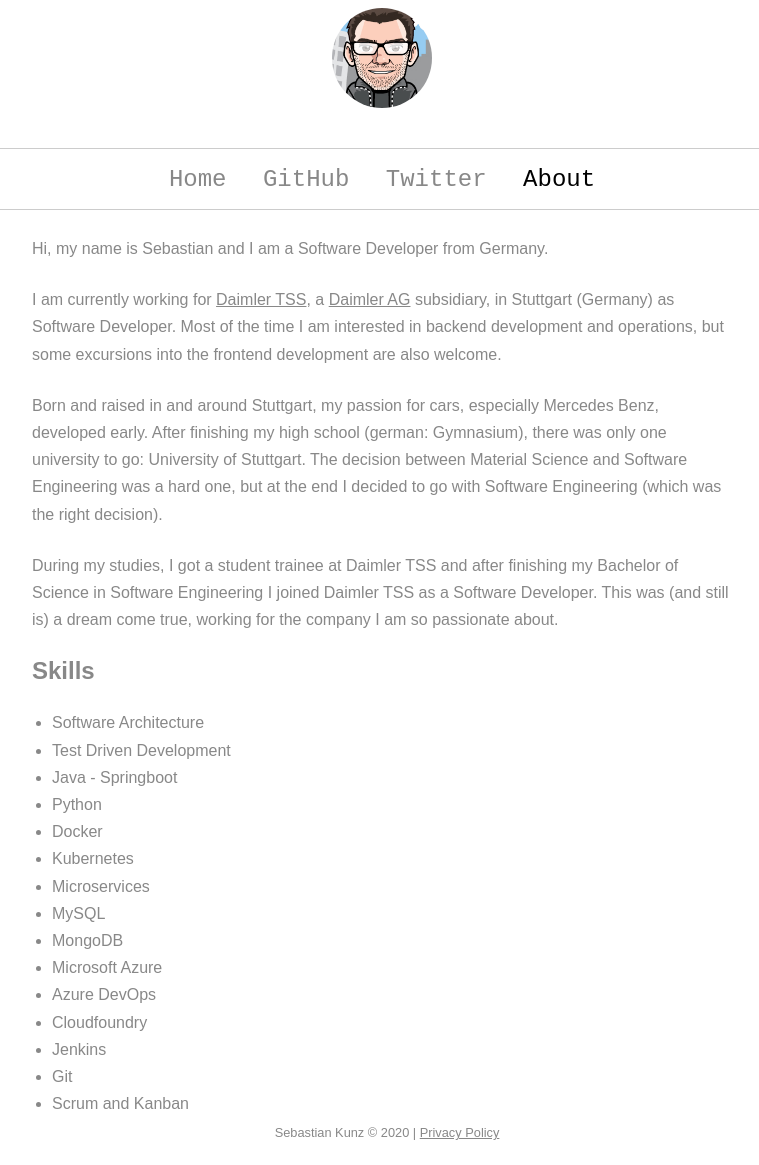
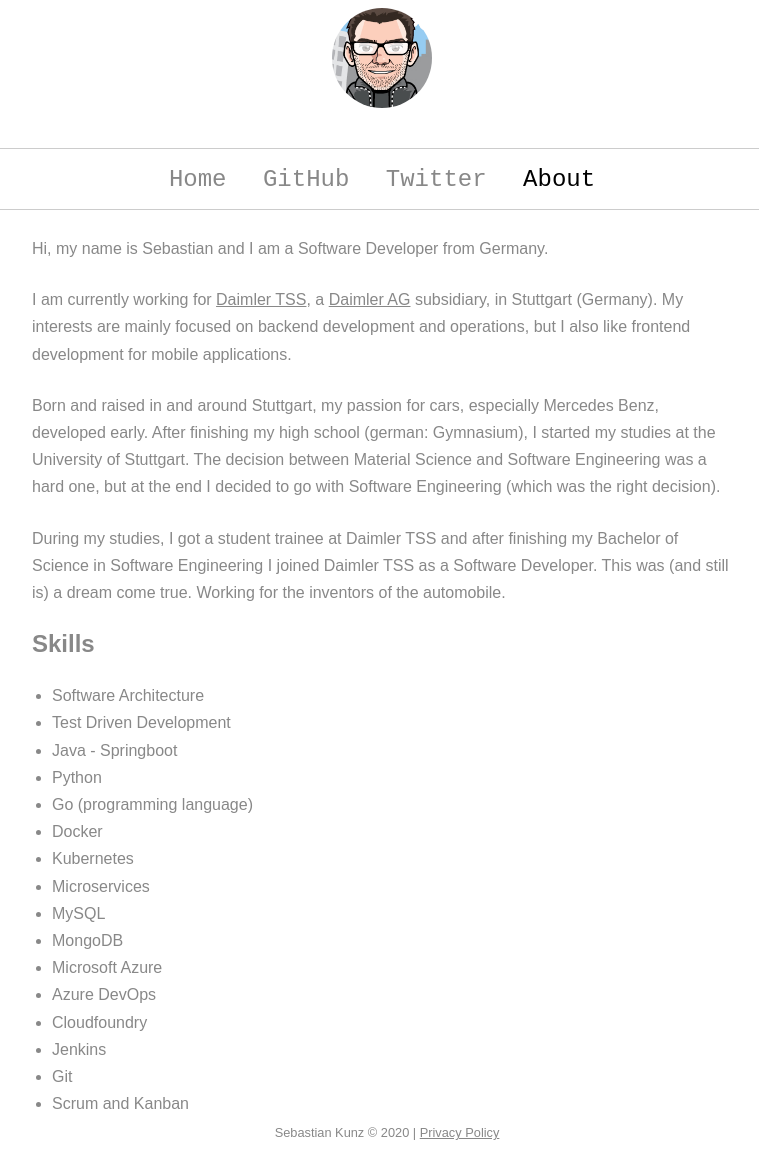
Before and after one commit to sebkunz/sebkunz.github.io, a Jekyll site: the page built from about.html, in a window 1280 px wide. Shown: the whole page, without its empty margins (258-1017 px from the left). Built offline with Jekyll 4.4.1, drawn with Linux system fonts in a browser that asks for light colours.

Commit message:
MAINT: Adapted about page to include updated skill set

```diff
--- a/about.html
+++ b/about.html
@@ -4,20 +4,21 @@ layout: basic_page
 ---
 
 <p class="about">Hi, my name is Sebastian and I am a Software Developer from Germany.</p>
-<p class="about">I am currently working for <a href="https://www.daimler-tss.com/">Daimler TSS</a>, a <a href="https://www.daimler.com/">Daimler AG</a> subsidiary, in Stuttgart (Germany) as Software Developer.
-	Most of the time I am interested in backend development and operations, but some excursions into the frontend development are also welcome.</p>
-<p class="about"> Born and raised in and around Stuttgart, my passion for cars, especially Mercedes Benz, developed early. After finishing my high school (german: Gymnasium), there was only one university to go: University of Stuttgart.
+<p class="about">I am currently working for <a href="https://www.daimler-tss.com/">Daimler TSS</a>, a <a href="https://www.daimler.com/">Daimler AG</a> subsidiary, in Stuttgart (Germany).
+	My interests are mainly focused on backend development and operations, but I also like frontend development for mobile applications.</p>
+<p class="about"> Born and raised in and around Stuttgart, my passion for cars, especially Mercedes Benz, developed early. After finishing my high school (german: Gymnasium), I started my studies at the University of Stuttgart.
 	The decision between Material Science and Software Engineering was a hard one, but at the end I decided to go with Software Engineering (which was the right decision).</p>
 <p class="about"> During my studies, I got a student trainee at Daimler TSS and after finishing my Bachelor of Science in Software Engineering I joined Daimler TSS as a Software Developer.
-	This was (and still is) a dream come true, working for the company I am so passionate about.</p>
+	This was (and still is) a dream come true. Working for the inventors of the automobile.</p>
 
 <h2 class="about">Skills</h2>
 
 <ul class="about">
 	<li class="about">Software Architecture</li>
 	<li class="about">Test Driven Development</li>
-    <li class="about">Java - Springboot</li>
-    <li class="about">Python</li>
+	<li class="about">Java - Springboot</li>
+	<li class="about">Python</li>
+	<li class="about">Go (programming language)</li>
 	<li class="about">Docker</li>
 	<li class="about">Kubernetes</li>
 	<li class="about">Microservices</li>
```
